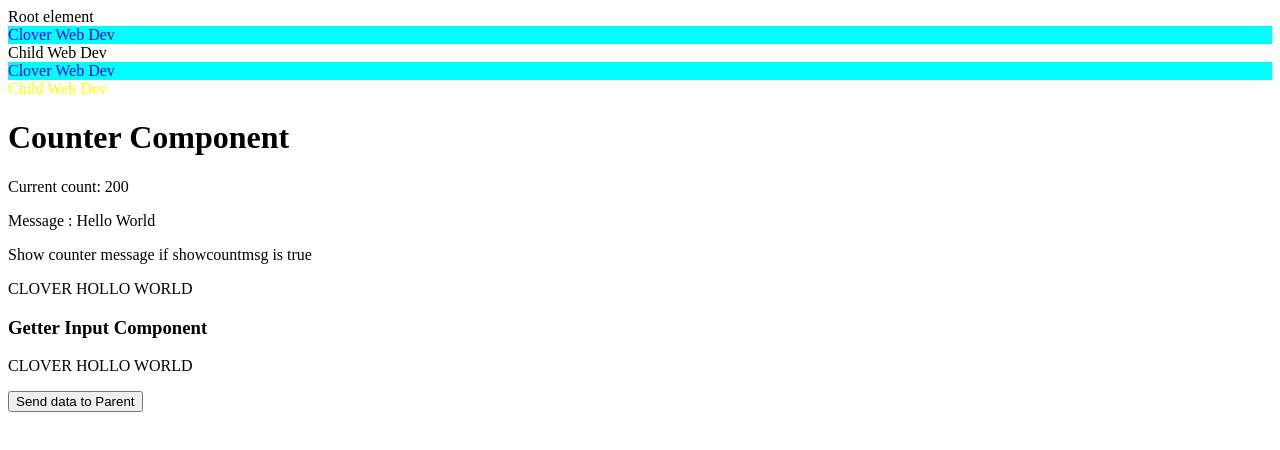
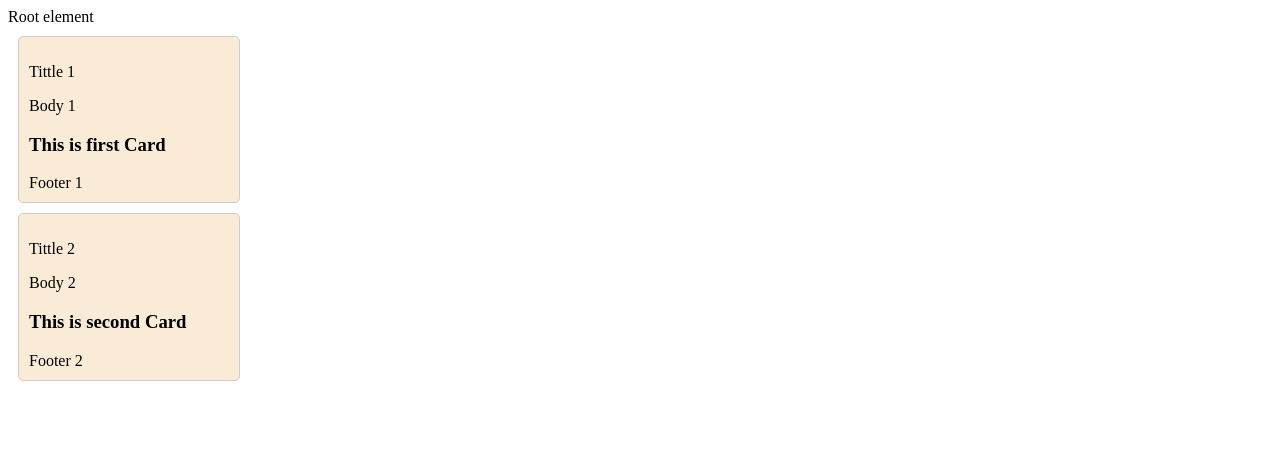
Before and after one commit to cloverhsc/ang17_study, an Angular app: page / in a window 1280 px wide. Shown: the top 450 px of the page. Built offline with nearby package versions, Linux system fonts and the light colour scheme.

Commit message:
Video 10 : NG Contents with selector.

```diff
--- a/src/app/app.component.html
+++ b/src/app/app.component.html
@@ -1,4 +1,24 @@
 <div>
+  <app-card>
+    <h3>This is first Card</h3>
+
+    <p title>Tittle 1</p>
+    <p body>Body 1</p>
+    <div footer>Footer 1</div>
+  </app-card>
+</div>
+
+<div>
+  <app-card>
+    <h3>This is second Card</h3>
+
+    <p title>Tittle 2</p>
+    <p body>Body 2</p>
+    <div footer>Footer 2</div>
+  </app-card>
+</div>
+
+<!-- <div>
   <app-profile></app-profile>
 </div>
 
@@ -23,4 +43,4 @@
   <div>
     <p class='dataFromChild'> {{ dataFromChild }} </p>
   </div>
-}
+} -->
--- a/src/app/app.component.ts
+++ b/src/app/app.component.ts
@@ -4,11 +4,12 @@ import { ProfileComponent } from './profile.component';
 import CounterComponent from './Counter/counter.component';
 import { GetterInputComponent } from './getter-input/getter-input.component';
 import { PanelComponent } from './panel/panel.component';
+import { CardComponent } from './card/card.component';
 
 @Component({
   selector: 'app-root',
   standalone: true,
-  imports: [RouterOutlet, ProfileComponent, CounterComponent, GetterInputComponent, PanelComponent],
+  imports: [RouterOutlet, ProfileComponent, CounterComponent, GetterInputComponent, PanelComponent, CardComponent],
   templateUrl: './app.component.html',
   styleUrl: './app.component.scss',
 })
--- /dev/null
+++ b/src/app/card/card.component.html
@@ -0,0 +1,5 @@
+<div class='card'>
+  <ng-content select='[title]'></ng-content>
+  <ng-content select='[body]'></ng-content>
+  <ng-content></ng-content>
+</div>
--- /dev/null
+++ b/src/app/card/card.component.scss
@@ -0,0 +1,8 @@
+.card {
+  width: 200px;
+  border: 1px solid #ccc;
+  border-radius: 5px;
+  margin: 10px;
+  padding: 10px;
+  background-color:antiquewhite;
+}
```
Also changed, not shown: src/app/card/card.component.ts (added, +12 -0 lines), 1 other file (tests, documents, lock files or other folders).
